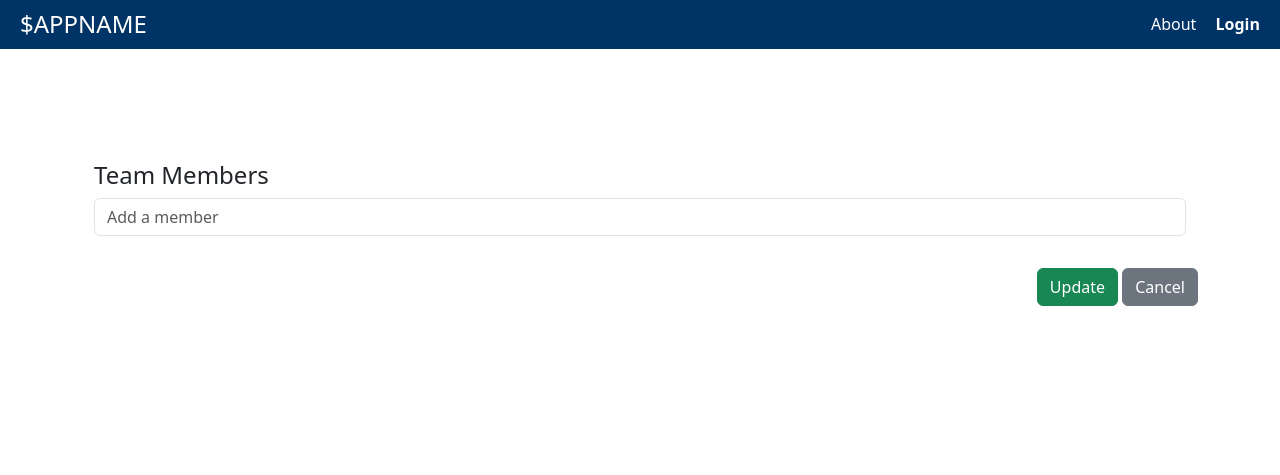
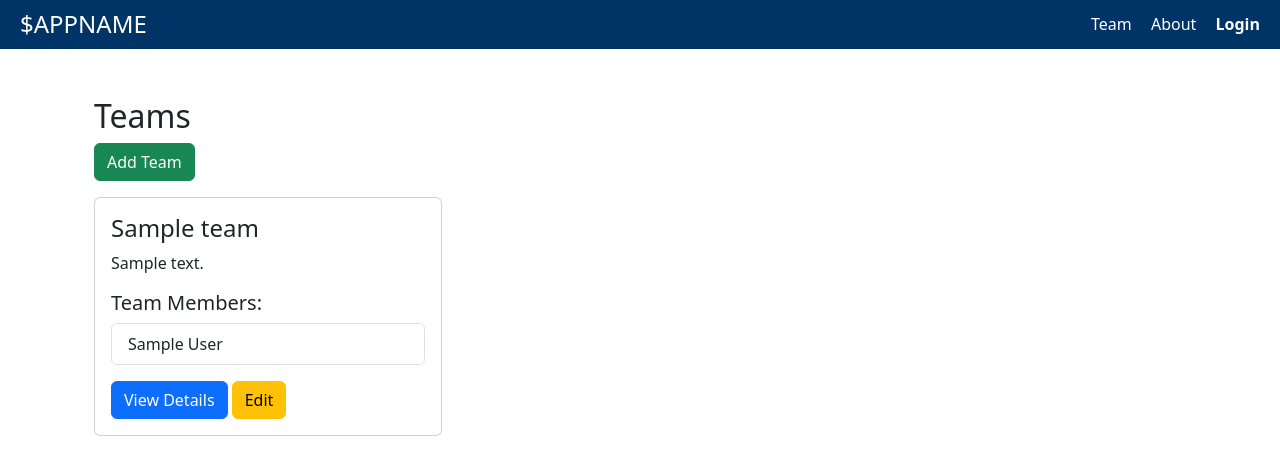
Before and after one commit to afrozetk/To-do-App, a Django app: page /teams/ in a window 1280 px wide. Shown: the top 475 px of the page. Run offline with Django 5.2, Linux system fonts and the light colour scheme; tables that the repository leaves empty hold one stand-in row (values such as "Sample post").

Commit message:
Midc edit

```diff
--- a/todo_app/models.py
+++ b/todo_app/models.py
@@ -8,9 +8,15 @@ class Team(models.Model):
     name = models.CharField(max_length=70)
     description = models.TextField()
 
+    def __str__(self):
+        return self.name
+
 class TeamMember(models.Model):
+    team = models.ForeignKey(Team, related_name='members', on_delete=models.CASCADE)
     name = models.CharField(max_length=70)
-    team = models.ForeignKey(Team, on_delete=models.CASCADE)
+
+    def __str__(self):
+        return self.name
 
 class Todo(models.Model):
     class TodoState(models.TextChoices):
--- a/todo_app/templates/about.html
+++ b/todo_app/templates/about.html
@@ -16,7 +16,7 @@
         <h2><u><i>Afroze</i></u></h2>
         <p id="para1">
             <img src="{% static 'pic1.jpg' %}" alt="placeholder image" style="padding-right:15px;">
-            <strong>Bio: </strong>Lorem ipsum dolor sit amet, consectetur adipiscing elit. <br><br> <strong>Role: </strong>Documentation Manager
+            <strong>Bio: </strong>Lorem ipsum dolor sit amet, consectetur adipiscing elit. <br><br> <strong>Role: </strong>Project Manager
         </p>
     </div>
 
@@ -48,7 +48,7 @@
         <h2><i><u>Ismail</u></i></h2>
         <p>
             <img src="{% static 'pic1.jpg' %}" alt="placeholder image" style="padding-right:15px;">
-            <strong>Bio: </strong>Lorem ipsum dolor sit amet, consectetur adipiscing elit.  <br><br> <strong>Role: </strong> Project Manager
+            <strong>Bio: </strong>Lorem ipsum dolor sit amet, consectetur adipiscing elit.  <br><br> <strong>Role: </strong> Dropped
         </p>
     </div>
 
--- a/todo_app/templates/base.html
+++ b/todo_app/templates/base.html
@@ -23,6 +23,7 @@
             <div class="header-container">
                 <h1 class="app-name">$APPNAME</h1>
                 <nav class="nav-links">
+                    <a href="/teams">Team</a>
                     <a href="/about">About</a>
                     <a href="/login" class="login-button">Login</a>
                 </nav>
--- a/todo_app/templates/teamdetails.html
+++ b/todo_app/templates/teamdetails.html
@@ -1,7 +1,7 @@
 {% extends "base.html" %}
 {% load static %}
 {% block content %}
-<form action="/teamdetails" method="POST">
+<form action="{% url 'teamdetails' team.id %} "method="POST">
     {% csrf_token %}
     <div class="container mt-5">
 
@@ -23,7 +23,7 @@
         <div class="row mb-3">
             <div class="col">
                 <ul id="team-members-list" class="list-group">
-                    {% for member in team.members %}
+                    {% for member in team.members.all %}
                         <li class="list-group-item">{{ member }}</li>
                     {% endfor %}
                 </ul>
@@ -35,7 +35,7 @@
     <div class="row mt-3">
         <div class="col text-end">
             <button type="button" class="btn btn-success" id="add-member-btn">Update</button>
-            <button type="button" class="btn btn-secondary" onclick="window.location.href='/'">Cancel</button>
+            <button type="button" class="btn btn-secondary" onclick="window.location.href='{% url 'teams' %}'">Cancel</button>
         </div>
     </div>
 </form>
--- /dev/null
+++ b/todo_app/templates/teams.html
@@ -0,0 +1,39 @@
+{% extends "base.html" %}
+<!-- Created using AI for dispaly purposes and debugging-->
+{% block content %}
+<div class="container mt-5">
+    <h2>Teams</h2>
+
+    <!-- Add Team Button -->
+    <div class="mb-3">
+        <a href="{% url 'createteam' %}" class="btn btn-success">Add Team</a>
+    </div>
+
+    <div class="row mb-3">
+        {% for team in teams %}
+            <div class="col-md-4">
+                <div class="card">
+                    <div class="card-body">
+                        <h4 class="card-title">{{ team.name }}</h4>
+                        <p class="card-text">{{ team.description }}</p>
+
+                        <h5>Team Members:</h5>
+                        <ul class="list-group">
+                            {% for member in team.members.all %}
+                                <li class="list-group-item">{{ member.name }}</li>
+                            {% empty %}
+                                <li class="list-group-item">No members added yet.</li>
+                            {% endfor %}
+                        </ul>
+
+                        <a href="{% url 'teamdetails' team.id %}" class="btn btn-primary mt-3">View Details</a>
+                        <a href="{% url 'edit_team' team.id %}" class="btn btn-warning mt-3">Edit</a>
+                    </div>
+                </div>
+            </div>
+        {% empty %}
+            <p>No teams available.</p>
+        {% endfor %}
+    </div>
+</div>
+{% endblock %}
--- a/todo_app/templates/todo_list.html
+++ b/todo_app/templates/todo_list.html
@@ -1,5 +1,5 @@
 {% extends "base.html" %}
-
+<!-- Created using AI to help display work -->
 {% block content %}
 <div class="container mt-5">
     <h1 class="text-center mb-4">Your To-Do List</h1>
--- a/todo_app/urls.py
+++ b/todo_app/urls.py
@@ -9,5 +9,10 @@ urlpatterns = [
     path("about/", views.about, name="about"),
     path("teams/new", views.createteam, name="createteam"),
     path("register/", views.register, name="register"),
-    path("teams/", views.teamdetails, name="teamdetails"),
+    # path("teams/", views.teamdetails, name="teamdetails"),
+    # new paths
+    path('teams/', views.teams_list, name='teams'),
+    path('teams/<int:team_id>/edit/', views.edit_team, name='edit_team'),
+    path('teams/<int:team_id>/', views.teamdetails, name='teamdetails'),
+
 ]
--- a/todo_app/views.py
+++ b/todo_app/views.py
@@ -1,7 +1,7 @@
 from django.shortcuts import render, redirect, get_object_or_404
 from django.http import HttpRequest, HttpResponse
-from .forms import CreateTodoForm
-from .models import Todo
+from .forms import CreateTodoForm, TeamForm
+from .models import Todo, Team
 
 # Define views here:
 
@@ -36,20 +36,24 @@ def todo_edit(request, id):
             form.save()
             return redirect('todo_list')
     else:
-        form = CreateForm(instance=todo)
+        form = CreateTodoForm(instance=todo)
     return render(request, "edit.html", {'form': form, 'todo': todo})
 
 
 
-def createteam(request: HttpRequest) -> HttpResponse:
+
+def createteam(request):
     if request.method == 'POST':
-        teamname = request.POST.get('teamname')
-        description = request.POST.get('description')
-        return redirect('teamdetails')
-    return render(request, "createteam.html")
+        form = TeamForm(request.POST)
+        if form.is_valid():
+            # Save the team and redirect to the team details page
+            team = form.save()
+            return redirect('teamdetails', team_id=team.id)
+    else:
+        form = TeamForm()
 
-def teamdetails(request: HttpRequest) -> HttpResponse:
-    return render(request, "teamdetails.html")
+    return render(request, 'createteam.html', {'form': form})
+
 
 
 def register(request: HttpRequest) -> HttpResponse:
@@ -58,3 +62,33 @@ def register(request: HttpRequest) -> HttpResponse:
       password = request.POST.get('password')
       passwordconfirm = request.POST.get('passwordconfirm')
   return render(request, "register.html")
+
+def edit_team(request, team_id):
+    team = get_object_or_404(Team, id=team_id)
+
+    if request.method == 'POST':
+        team.name = request.POST.get('teamname')
+        team.description = request.POST.get('description')
+        team.save()
+        return redirect('teamdetails', team_id=team.id)
+
+    return render(request, 'edit_team.html', {'team': team})
+
+
+def teams_list(request):
+    teams = Team.objects.all()
+    return render(request, "teams.html", {'teams': teams})
+
+def teamdetails(request, team_id):
+    team = get_object_or_404(Team, id=team_id)
+
+    if request.method == 'POST':
+        form = TeamForm(request.POST, instance=team)
+        if form.is_valid():
+            form.save()
+            return redirect('teamdetails', team_id=team.id)
+    else:
+        form = TeamForm(instance=team)
+
+    members = team.members.all()  # Assuming a related member model
+    return render(request, "teamdetails.html", {'team': team, 'members': members, 'form': form})
```
Also changed, not shown: todo_app/forms.py (+8 -0 lines), todo_app/templates/createteam.html (+10 -2 lines), todo_app/templates/createteams.html (deleted, +0 -28 lines), todo_app/templates/edit_team.html (added, +29 -0 lines), todo_app/migrations/0007_alter_teammember_team.py (added).
